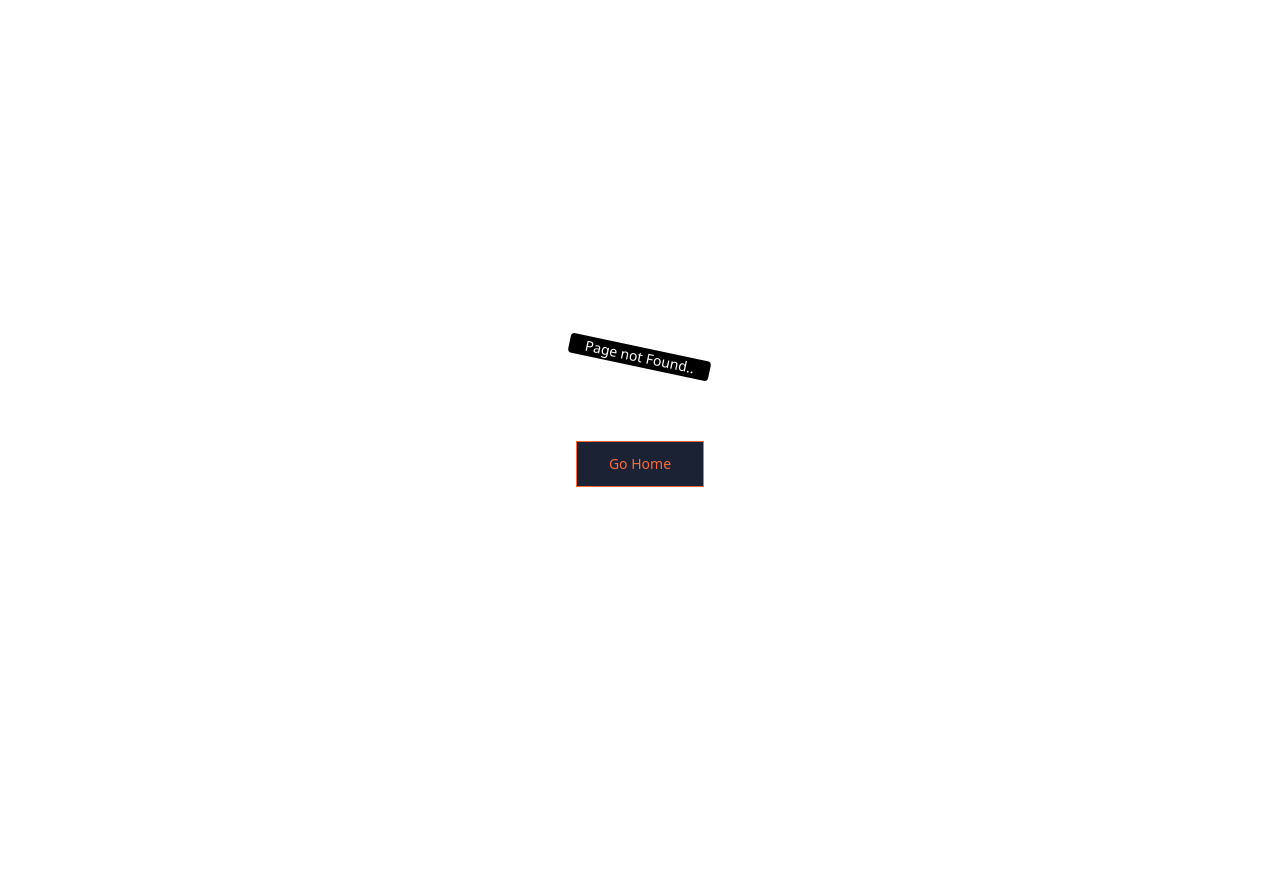
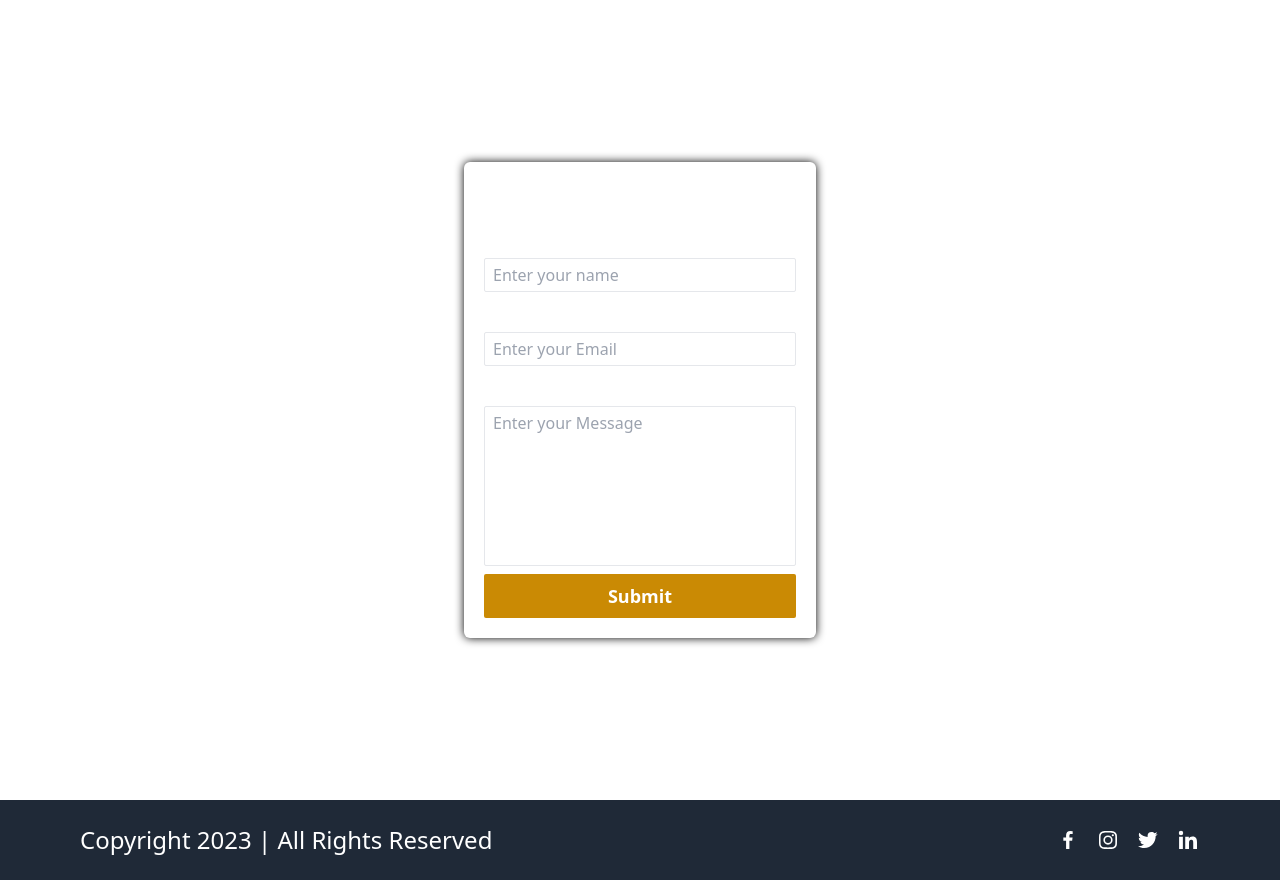
Before and after one commit to raman-0O7/lms-frontend, a React (Vite) app: page /contact in a window 1280 px wide. Before the commit this address had no page. Before the commit the page ends 800 px from the top, so only its background shows below. Built offline with nearby package versions, Linux system fonts and the light colour scheme.

Commit message:
Added contact page

```diff
--- a/src/App.jsx
+++ b/src/App.jsx
@@ -3,6 +3,7 @@ import './App.css'
 import { Route, Routes } from 'react-router-dom';
 
 import AboutUs from './Pages/AboutUs';
+import Contact from './Pages/Contact';
 import CourseList from './Pages/Course/CourseList';
 import HomePage from './Pages/HomePage';
 import Login from './Pages/Login';
@@ -19,6 +20,7 @@ function App() {
         <Route path='/signup' element={<SignUp />} />
         <Route path='/login' element={<Login />} />
         <Route path='/courses' element={<CourseList />} />
+        <Route path='/contact' element={<Contact />} />
         <Route path='*' element={<NotFound />} />
       </Routes>
     </>
--- /dev/null
+++ b/src/Helpers/checkValidation.js
@@ -0,0 +1,6 @@
+export function isEmail(string) {
+  return string.match(/^([a-zA-Z0-9._%-]+@[a-zA-Z0-9.-]+\.[a-zA-Z]{2,})$/);
+}
+export function isPasswordValide(string) {
+  return string.match(/^(?=.*[a-z])(?=.*[A-Z])(?=.*\d)[a-zA-Z\d]{8,}$/);
+}
--- /dev/null
+++ b/src/Pages/Contact.jsx
@@ -0,0 +1,120 @@
+import { useState } from "react";
+import toast from "react-hot-toast";
+import HomeLayout from "../HomeLayout";
+import { isEmail } from "../Helpers/checkValidation";
+import axiosInstance from "../Helpers/axiosInstance";
+
+function Contact() {
+  const [userInput, setUserInput] = useState({
+    name:"",
+    email:"",
+    message:"",
+  });
+
+  function handleUserInput(e) {
+    const {name, value} = e.target;
+    setUserInput({
+      ...userInput,
+      [name]: value
+    })
+  }
+
+  async function handleUserSubmit(e) {
+    e.preventDefault();
+    if(!userInput.name || !userInput.email || !userInput.message) {
+      toast.error("All Fields are required")
+      return;
+    }
+
+    if(!isEmail(userInput.email)) {
+      toast.error("Invalid Email");
+      return;
+    }
+
+    try {
+      const response = axiosInstance.post("/contact", userInput);
+      toast.promise(response, {
+        loading: "Submiting your message...",
+        success: "Message submitted successfully",
+        error: "Failed to submit message, try again"
+      });
+      const contactResponse = await response;
+      if(contactResponse?.data?.success) {
+        setUserInput({
+          name:"",
+          email:"",
+          message:"",
+        });
+      }
+    } catch (error) {
+      toast.error(error.message);
+      return;
+    }
+  }
+  return (
+    <HomeLayout>
+      <div className="flex items-center justify-center h-[100vh]">
+
+      <form
+        noValidate
+        onSubmit={handleUserSubmit}
+        className="flex flex-col items-center justify-center gap-2 p-5 rounded-md shadow-[0_0_10px_black] text-white w-[22rem]">
+        <h1 className="text-3xl font-semibold">
+          Contact Form
+        </h1>
+        <div className="flex flex-col w-full gap-1">
+          <label htmlFor="name" className="text-xl font-semibold">
+            Name
+          </label>
+          <input
+            className="bg-transparent border px-2 py-1 rounded-sm"
+            id="name"
+            name="name"
+            type="text"
+            placeholder="Enter your name"
+            onChange={handleUserInput}
+            value={userInput.name}
+          />
+        </div>
+        <div className="flex flex-col w-full gap-1">
+          <label htmlFor="email" className="text-xl font-semibold">
+            Email
+          </label>
+          <input
+            className="bg-transparent border px-2 py-1 rounded-sm"
+            id="email"
+            name="email"
+            type="email"
+            placeholder="Enter your Email"
+            onChange={handleUserInput}
+            value={userInput.email}
+          />
+        </div>
+        <div className="flex flex-col w-full gap-1">
+          <label htmlFor="message" className="text-xl font-semibold">
+            Message
+          </label>
+          <textarea
+            className="bg-transparent border px-2 py-1 rounded-sm resize-none h-40"
+            id="message"
+            name="message"
+            placeholder="Enter your Message"
+            onChange={handleUserInput}
+            value={userInput.message}
+          />
+        </div>
+        <button
+          type="submit"
+          className="bg-yellow-600 hover:bg-yellow-500 ease-in-out w-full transition-all duration-300 rounded-sm py-2 font-semibold text-lg cursor-pointer"
+        >
+          Submit
+        </button>
+
+      </form>
+
+      </div>
+    </HomeLayout>
+  )
+}
+
+export default Contact;
--- a/src/Pages/SignUp.jsx
+++ b/src/Pages/SignUp.jsx
@@ -4,6 +4,7 @@ import { BsPersonCircle } from "react-icons/bs";
 import { useDispatch } from "react-redux";
 import { Link, useNavigate } from "react-router-dom";
 
+import { isEmail, isPasswordValide } from "../Helpers/checkValidation";
 import HomeLayout from "../HomeLayout";
 import { createAccount } from "../Redux/Slices/authSlice";
 
@@ -55,11 +56,11 @@ function SignUp() {
       toast.error("Name should be atleast of 5 characters");
       return;
     }
-    if(!signupData.email.match(/^([a-zA-Z0-9._%-]+@[a-zA-Z0-9.-]+\.[a-zA-Z]{2,})$/)) {
+    if(!isEmail(signupData.email)) {
       toast.error("Invlaid email");
       return;
     }
-    if(!signupData.password.match(/^(?=.*[a-z])(?=.*[A-Z])(?=.*\d)[a-zA-Z\d]{8,}$/)) {
+    if(!isPasswordValide(signupData.password)) {
       toast.error("Password should be 8 Characters long with atleast 1 uppercase and 1 number and 1 lowercase");
       return;
     }
```
Also changed, not shown: 1 other file (tests, documents, lock files or other folders).
